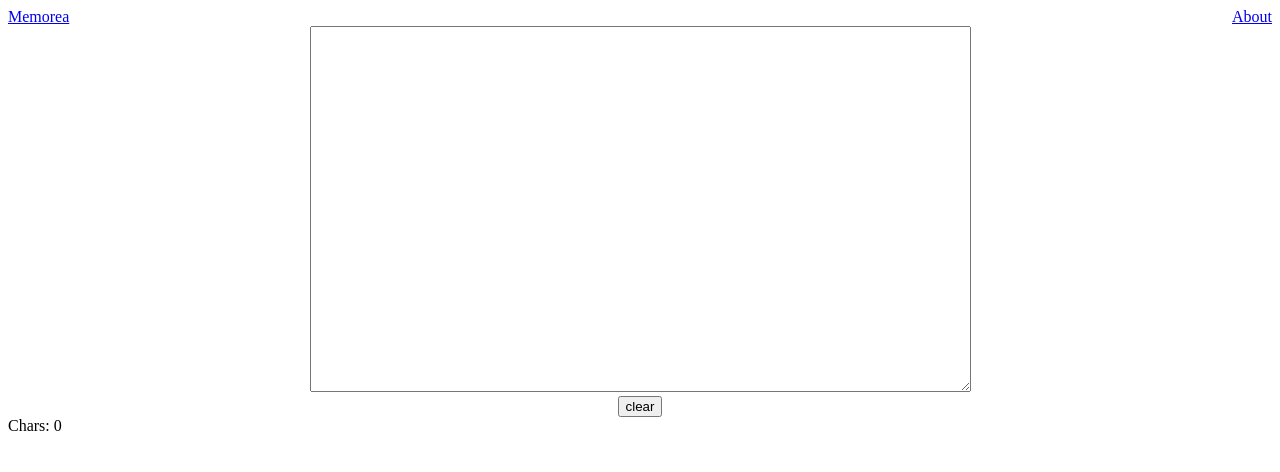
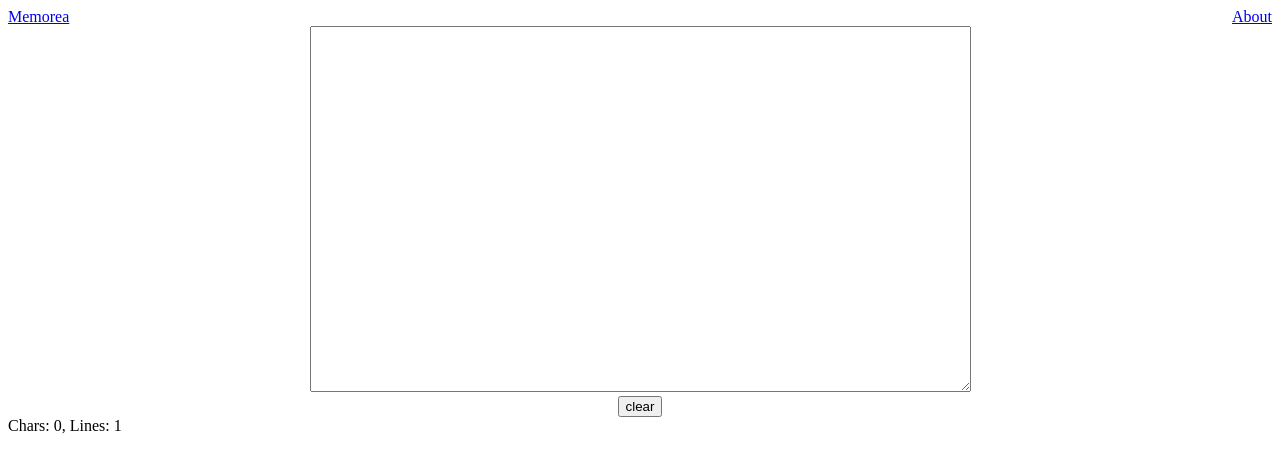
Before and after one commit to sakihet/memorea, a Vue app: page / in a window 1280 px wide. Shown: the top 472 px of the page. Built offline with nearby package versions, Linux system fonts and the light colour scheme.

Commit message:
show lines count

```diff
--- a/src/views/Home.vue
+++ b/src/views/Home.vue
@@ -16,7 +16,8 @@
     </div>
     <div class="footer">
       <div class="footer-left">
-        <span>Chars: {{ text.length }}</span>
+        <span>Chars: {{ text.length }}, </span>
+        <span>Lines: {{ text.split('\n').length}}</span>
       </div>
     </div>
   </div>
```
